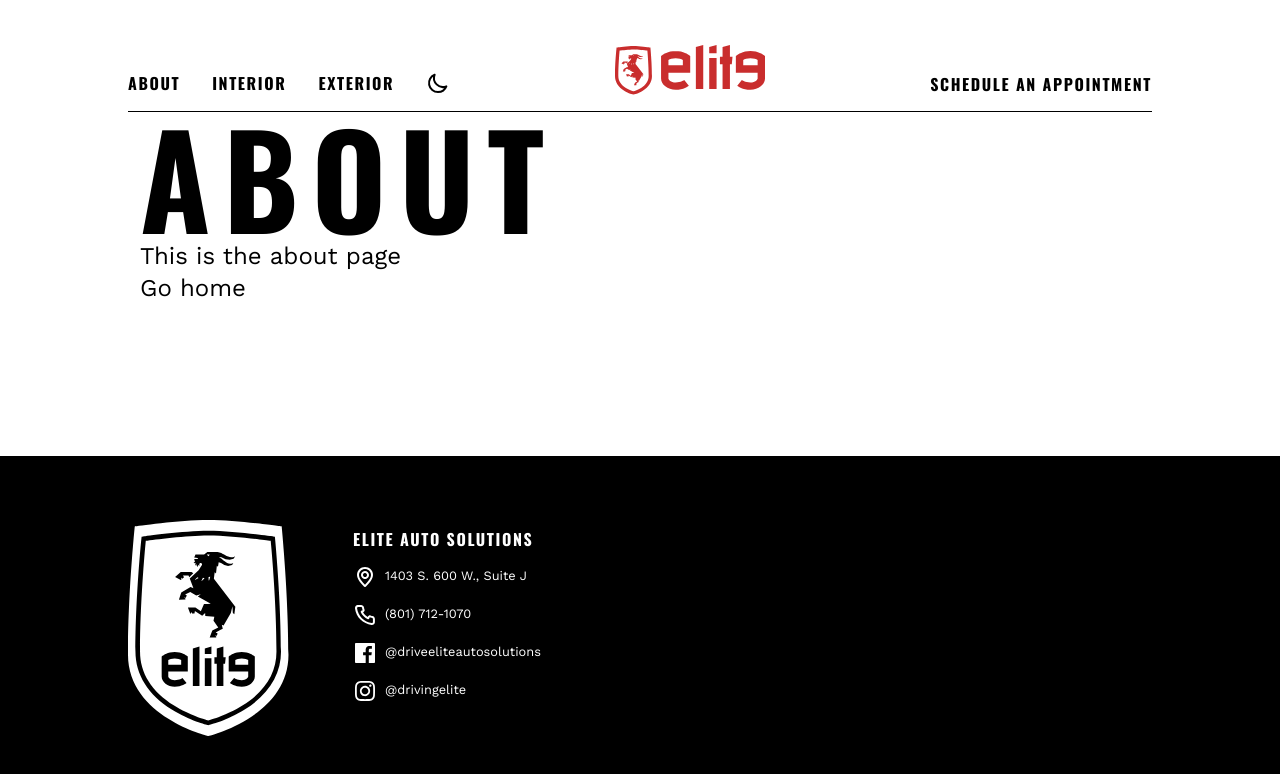
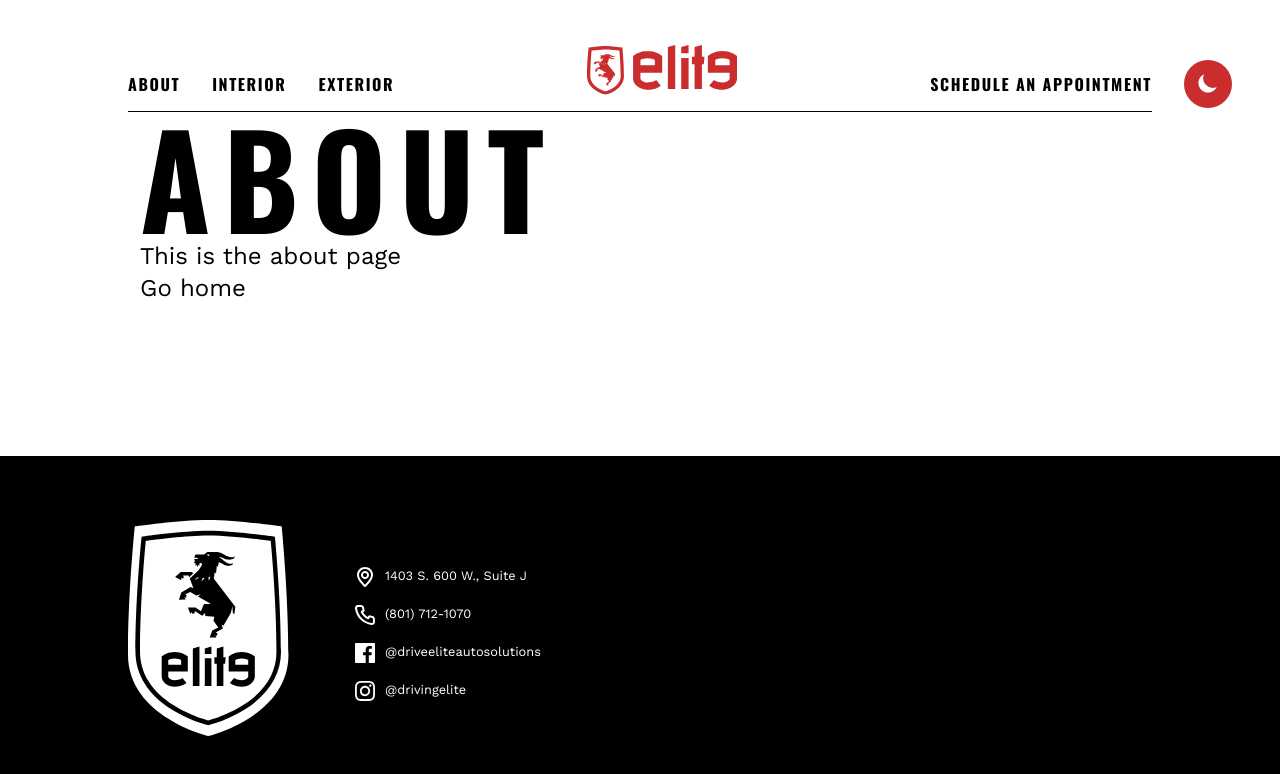
Before and after one commit to jsfowles/drive-elite-auto, a Next.js app: page /about in a window 1280 px wide. Shown: the top 774 px of the page. Built offline with nearby package versions, Linux system fonts and the light colour scheme.

Commit message:
added theme button back

```diff
--- a/components/Layout.tsx
+++ b/components/Layout.tsx
@@ -23,7 +23,7 @@ const Layout = ({ children, title = 'This is the default title' }: Props) => (
       <meta charSet="utf-8" />
       <meta name="viewport" content="initial-scale=1.0, width=device-width" />
     </Head>
-    <header className="w-full flex justify-center">
+    <header className="w-full bg-white dark:bg-black flex justify-center relative">
       <Navigation />
     </header>
     <main className=" w-full mx-auto bg-white dark:bg-black flex justify-center">
--- a/components/Navigation.tsx
+++ b/components/Navigation.tsx
@@ -7,7 +7,7 @@ import { Sling as Hamburger } from 'hamburger-react';
 const Navigation = () => {
   const [isOpen, setOpen] = React.useState(false);
   return (
-    <nav className="border-b border-black h-28 mx-[7vw] max-w-[1024px] w-full flex justify-between items-end pb-4">
+    <nav className="border-b border-black h-28 mx-[7vw] max-w-[1024px] w-full flex justify-between items-end pb-4 relative">
       <div className="md:hidden">
         <Hamburger toggled={isOpen} toggle={setOpen} size={24} />
       </div>
--- a/components/ThemeButton.tsx
+++ b/components/ThemeButton.tsx
@@ -1,5 +1,5 @@
 import React from 'react';
-import { MoonIcon, SunIcon } from '@heroicons/react/outline';
+import { MoonIcon, SunIcon } from '@heroicons/react/solid';
 
 export const ThemeButton = () => {
   // set to undefined for initial render then use local storage
@@ -18,11 +18,14 @@ export const ThemeButton = () => {
   }, [darkMode]);
 
   return (
-    <button onClick={() => setDarkMode(!darkMode)}>
+    <button
+      onClick={() => setDarkMode(!darkMode)}
+      className="absolute top-18 -right-20 bg-elite rounded-full w-12 h-12 hover:w-16 hover:h-16 hover:translate-x-2 transition-all flex justify-center items-center"
+    >
       {darkMode ? (
-        <SunIcon className="h-8 w-8 text-white" />
+        <SunIcon className=" h-8 w-8 text-white" />
       ) : (
-        <MoonIcon className="h-6 w-6 text-black" />
+        <MoonIcon className=" mb-0.5 h-6 w-6 text-white" />
       )}
     </button>
   );
--- a/styles/reset.css
+++ b/styles/reset.css
@@ -36,7 +36,7 @@ body,
 }
 
 main {
-  @apply text-black dark:text-white flex-1;
+  @apply flex-1;
 }
 
 header {
--- a/styles/typography.css
+++ b/styles/typography.css
@@ -3,7 +3,7 @@ h2,
 h3,
 h4,
 h5 {
-  @apply font-heading uppercase tracking-widest;
+  @apply text-black dark:text-white font-heading uppercase tracking-widest;
 }
 
 p,
--- a/tailwind.config.js
+++ b/tailwind.config.js
@@ -9,7 +9,11 @@ module.exports = {
       body: ['Work Sans', 'sans-serif'],
       heading: ['Oswald', 'serif'],
     },
-    extend: {},
+    extend: {
+      colors: {
+        elite: '#C92D2D',
+      },
+    },
   },
   plugins: [],
 };
```
